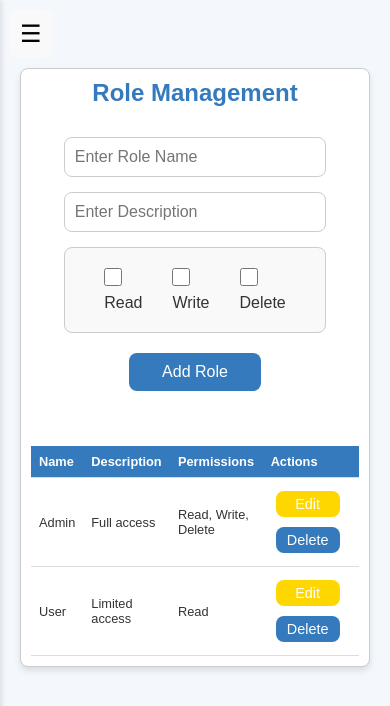
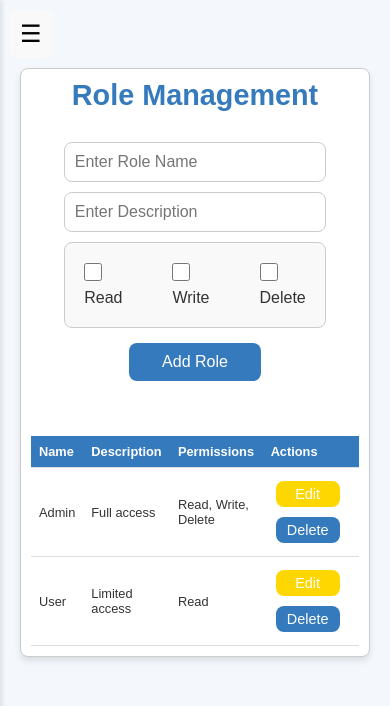
Before and after one commit to tropnicates/rbac_app, a React (Create React App) app: page /roles in a window 390 px wide. Shown: the top 706 px of the page. Built offline with nearby package versions, Linux system fonts and the light colour scheme.

Commit message:
css modified

```diff
--- a/src/assets/styles/Roles.css
+++ b/src/assets/styles/Roles.css
@@ -202,7 +202,7 @@
     flex-direction: row;
     align-items: center;
     justify-content: center;
-    gap: 10px;
+    gap: 30px;
     padding: 10px;
     font-size: 0.8rem;
     width: 100%;
@@ -213,43 +213,3 @@
     align-items: center;
   }
 }
-
-@media (max-width: 480px) {
-  .role {
-    margin-top: 3rem;
-  }
-
-  .rolemanagement {
-    font-size: 1.5rem;
-  }
-
-  .action-btn.edit {
-    margin-bottom: 5px;
-  }
-
-  .role-table th,
-  .role-table td {
-    font-size: 0.8rem;
-    padding: 8px;
-  }
-/*
-  .permissions {
-    gap: 8px;
-    padding: 8px;
-    font-size: 0.75rem;
-  }
-
-  .permission-item {
-    flex-direction: row;
-    justify-content: space-between;
-  } */
-  .role-form{
-    gap: 15px;
-  }
-
-  /* .btn-submit {
-    padding: 5px 5px;
-    font-size: 1rem;
-  } */
-
-}
--- a/src/index.css
+++ b/src/index.css
@@ -1,6 +1,5 @@
 * {
   margin: 0;
-  padding: 0;
   box-sizing: border-box;
 }
 
```
